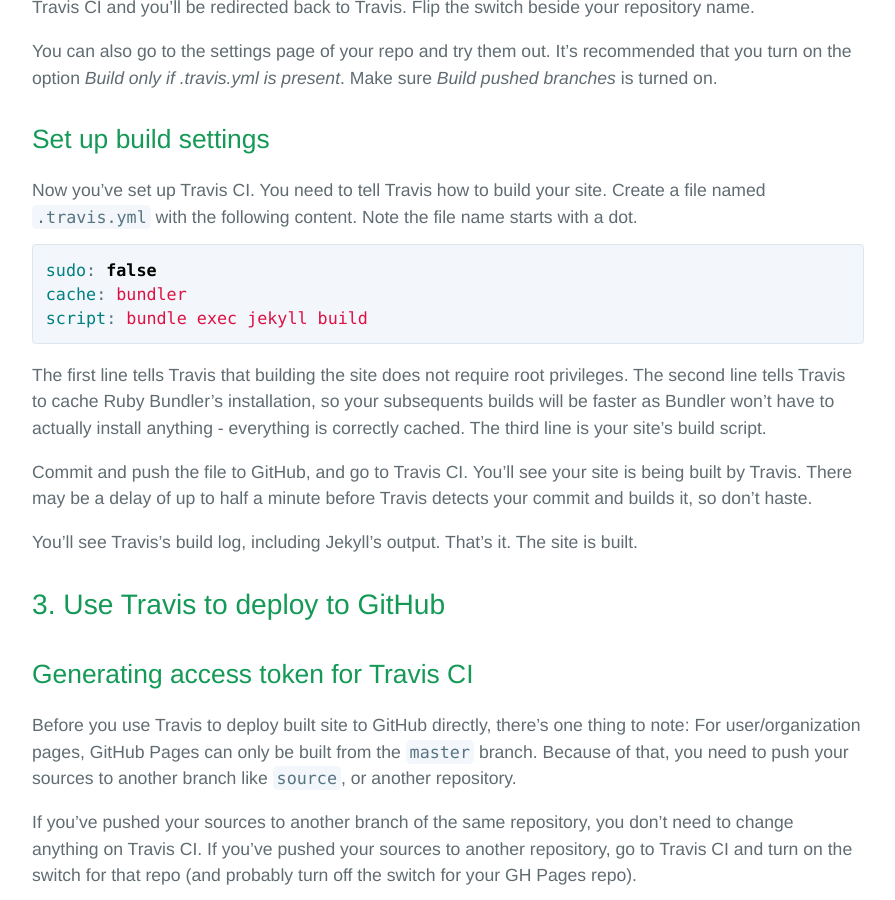
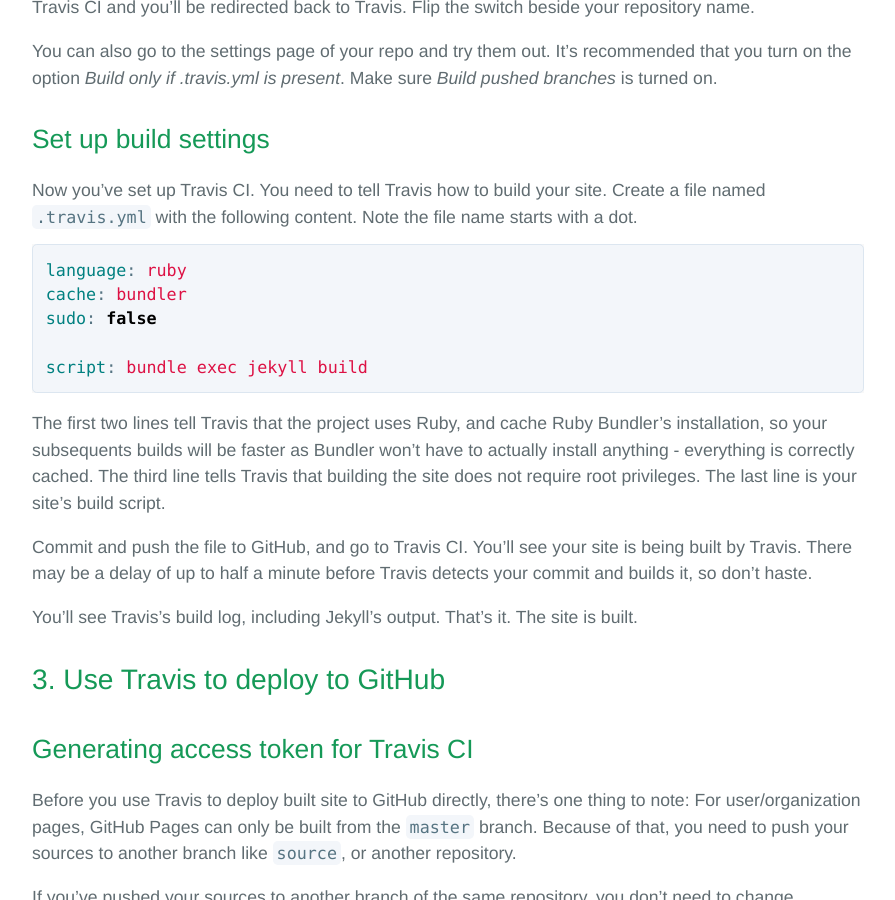
Before and after one commit to iBug/iBug-source, a Jekyll site: the page built from _posts/2018-04-14-build-github-pages-with-travis-ci.md, in a window 1280 px wide and 900 px high, scrolled down 2196 px. Shown: the whole window, without its empty margins (192-1087 px from the left). Built offline with Jekyll 4.4.1, drawn with Linux system fonts in a browser that asks for light colours; some web fonts are replaced; our own code applies the rules of GitHub Pages for plain Markdown files.

Commit message:
Update post

````diff
--- a/_posts/2018-04-14-build-github-pages-with-travis-ci.md
+++ b/_posts/2018-04-14-build-github-pages-with-travis-ci.md
@@ -79,12 +79,14 @@
 Now you've set up Travis CI. You need to tell Travis how to build your site. Create a file named `.travis.yml` with the following content. Note the file name starts with a dot.
 
 ```yaml
+language: ruby
+cache: bundler
 sudo: false
-cache: bundler
+
 script: bundle exec jekyll build
 ```
 
-The first line tells Travis that building the site does not require root privileges. The second line tells Travis to cache Ruby Bundler's installation, so your subsequents builds will be faster as Bundler won't have to actually install anything - everything is correctly cached. The third line is your site's build script.
+The first two lines tell Travis that the project uses Ruby, and cache Ruby Bundler's installation, so your subsequents builds will be faster as Bundler won't have to actually install anything - everything is correctly cached. The third line tells Travis that building the site does not require root privileges. The last line is your site's build script.
 
 Commit and push the file to GitHub, and go to Travis CI. You'll see your site is being built by Travis. There may be a delay of up to half a minute before Travis detects your commit and builds it, so don't haste.
 
````
Also changed, not shown: .travis.yml.
